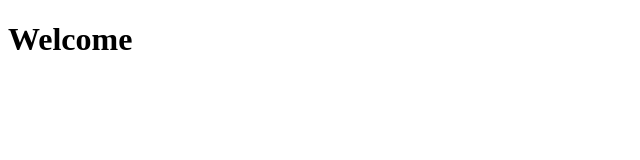
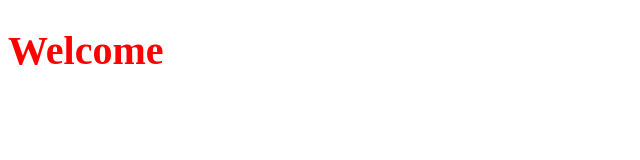
Before and after one commit to veena27/husky, a plain HTML site: page index.html in a window 1280 px wide. Shown: the whole page, without its empty margins (0-640 px from the left). Drawn offline with Linux system fonts and the light colour scheme.

Commit message:
add style.css and gitignore

```diff
--- a/index.html
+++ b/index.html
@@ -4,9 +4,10 @@
     <meta charset="UTF-8">
     <meta name="viewport" content="width=device-width, initial-scale=1.0">
     <meta http-equiv="X-UA-Compatible" content="ie=edge">
+    <link rel="stylesheet" href="./style.css">
     <title>Document</title>
 </head>
 <body>
-    <h1>Welcome</h1>
+    <h1 class="title">Welcome</h1>
 </body>
 </html>
--- /dev/null
+++ b/style.css
@@ -0,0 +1,4 @@
+.title {
+    font-size: 40px;
+    color: red;
+}
```
Also changed, not shown: 1 other file.
